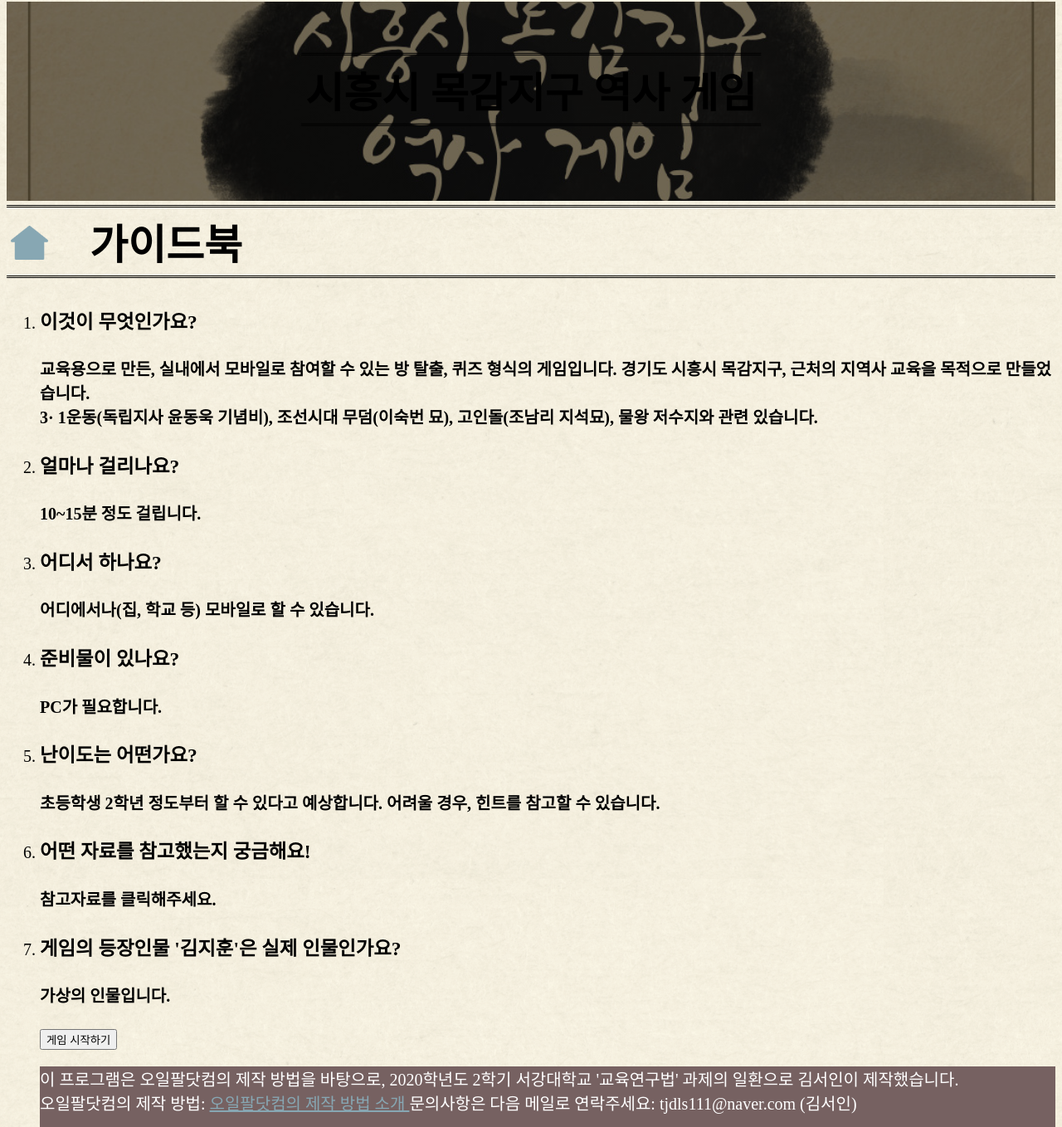
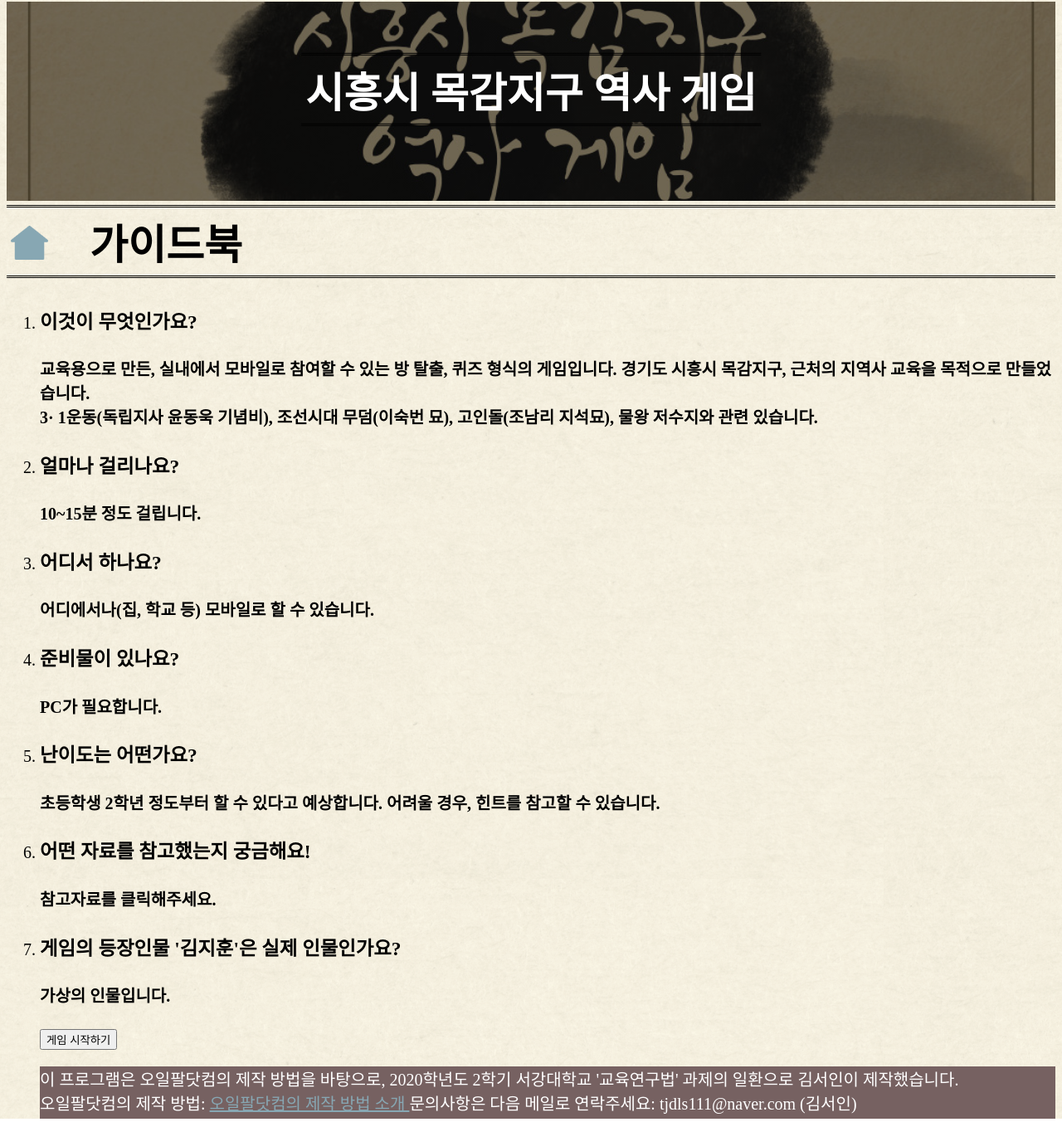
Before and after one commit to tjdls111/MokgamHistory, a plain HTML site: page 1guidebook.html in a window 1280 px wide. Shown: the part 6-1364 px from the top of the page at 83% size. Drawn offline with Linux system fonts and the light colour scheme; a web font is replaced by a local one.

Commit message:
logo font color

```diff
--- a/style.css
+++ b/style.css
@@ -10,7 +10,7 @@ h1{
 
 .addes{
   display: block;
-  padding-bottom: 15px;
+  padding-bottom: 5px;
   color:white;
   background-color: #766161;
 }
@@ -34,9 +34,9 @@ body, html {
 }
 
 #hero_text{
+  color: white;
   background-color:inherit;
 }
-
 .hero-image {
   background-image: linear-gradient(rgba(0, 0, 0, 0.5), rgba(0, 0, 0, 0.5)), url("img1.jpg");
   height: 30%;
```
